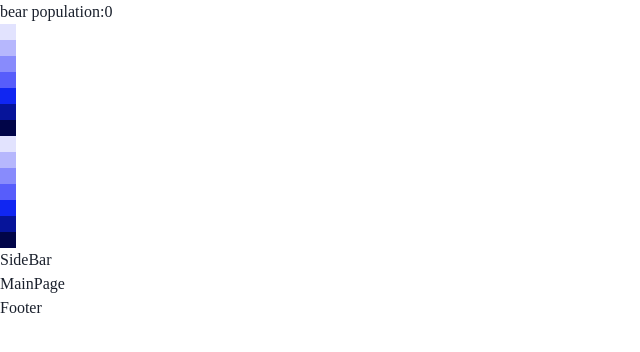
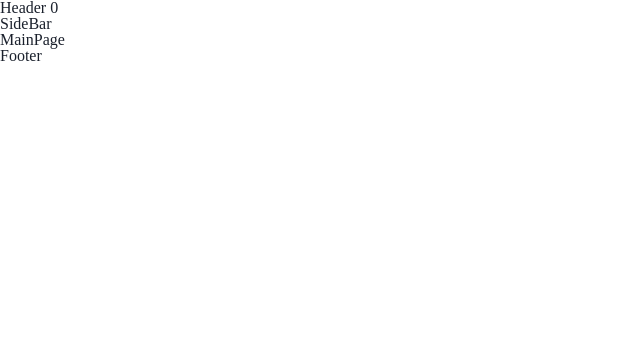
Before and after one commit to jun42/NUWA_FE, a React (Vite) app: page / in a window 1280 px wide. Shown: the top 352 px of the page, without its empty margins (0-640 px from the left). Built offline with nearby package versions, Linux system fonts and the light colour scheme; a web font is replaced by a local one.

Commit message:
Revert "design: 예시 팔레트"
This reverts commit c81ef304ec6029b0fd2e85fb3bb8263fa9df563e.

```diff
--- a/src/components/Header/Header.jsx
+++ b/src/components/Header/Header.jsx
@@ -1,52 +1,8 @@
-import styled from 'styled-components';
 import useBoundStore from '../../store/store';
 
 const Header = () => {
   const bearPopulation = useBoundStore((state) => state.bears);
-  const primary = [
-    `--primary-100 `,
-    `--primary-200 `,
-    `--primary-300 `,
-    `--primary-400`,
-    `--primary-500 `,
-    `--primary-600 `,
-    `--primary-700 `,
-  ];
-
-  const grey = [
-    `--grey-100 `,
-    `--grey-200 `,
-    `--grey-300 `,
-    `--grey-400`,
-    `--grey-500 `,
-    `--grey-600 `,
-    `--grey-700 `,
-  ];
-  const variant = [100, 200, 300, 400, 500, 600, 700];
-
-  return (
-    <>
-      <div>bear population:{bearPopulation}</div>
-      {primary.map((item, index) => (
-        <Palette key={index} backgroundColor={item} />
-      ))}
-      {variant.map((item, index) => (
-        <Palette2 key={index} value={item} />
-      ))}
-    </>
-  );
+  return <div>Header {bearPopulation}</div>;
 };
 // pr template 확인용
 export default Header;
-
-const Palette = styled.div`
-  width: 1rem;
-  height: 1rem;
-  background-color: var(${(props) => props.backgroundColor});
-`;
-
-const Palette2 = styled.div`
-  width: 1rem;
-  height: 1rem;
-  background-color: ${({ theme, value }) => theme.primary[value]};
-`;
```
